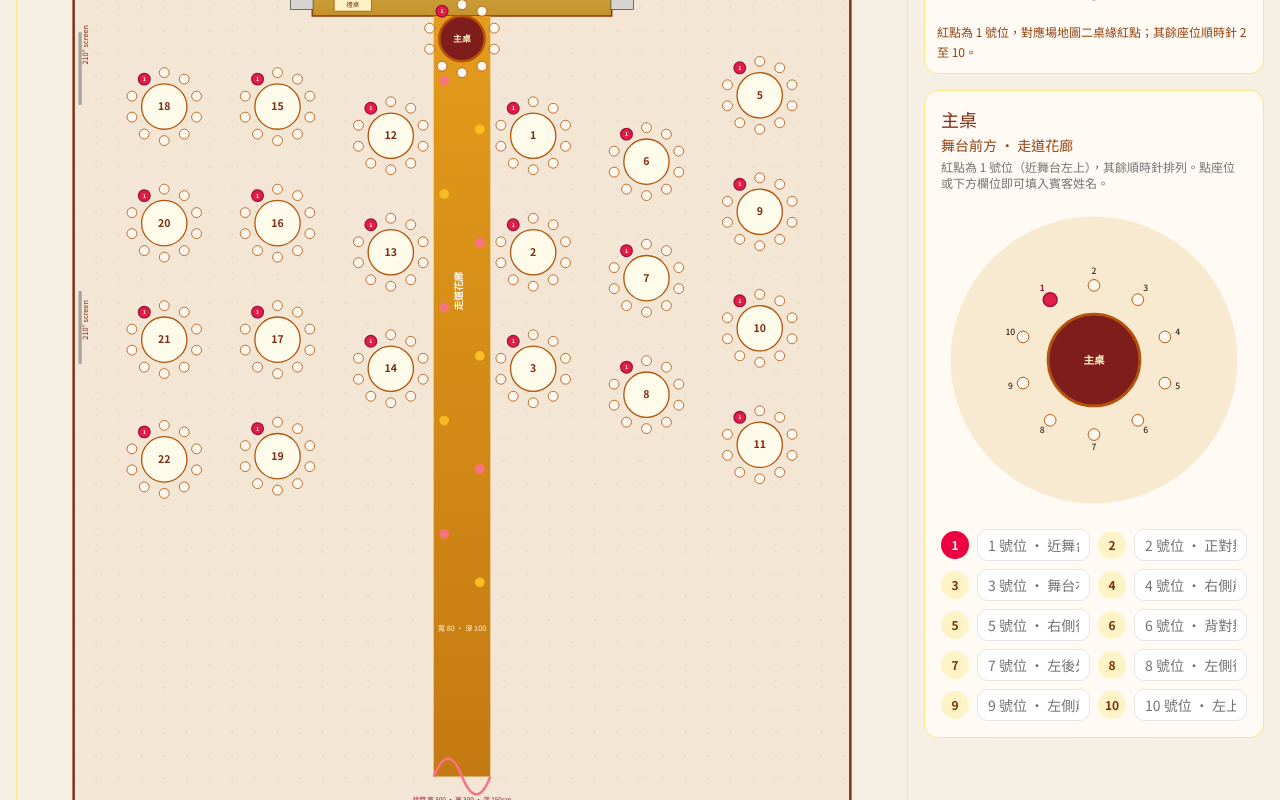
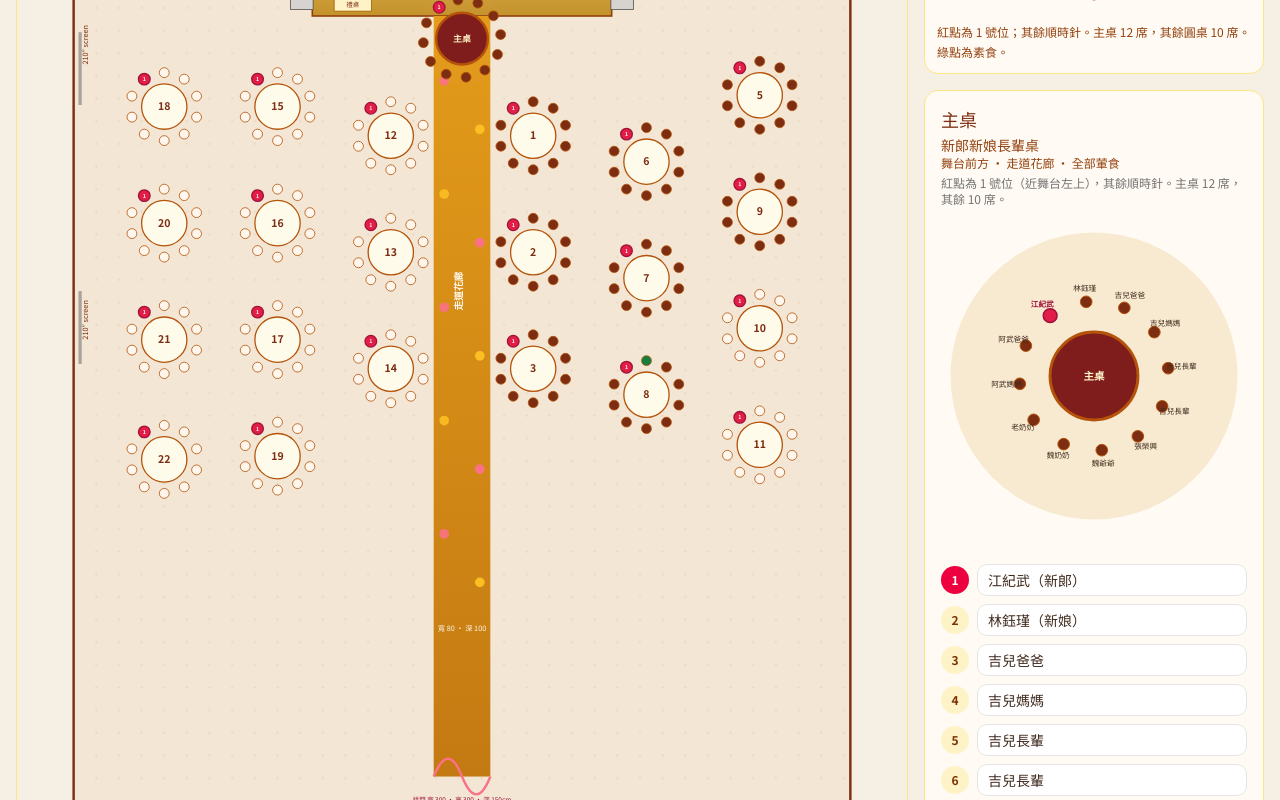
Before and after one commit to g51014/2026-wedding_seating, a Next.js app: page / in a window 1280 px wide. Shown: the part 400-1200 px from the top of the page. Built offline with nearby package versions, Linux system fonts and the light colour scheme.

Commit message:
Fill groom-side seats from the confirmed Word guest list.
Map 主桌 (12 seats) and tables 1-3 and 5-11 onto Grand Ballroom I. Leave tables 12-22 empty. Mark the vegetarian seat and the officiant opposite the couple.

Co-authored-by: william <william@g5studio.group>

```diff
--- a/src/components/floor-plan.tsx
+++ b/src/components/floor-plan.tsx
@@ -6,7 +6,7 @@ import { LAYOUT, TABLES, type TableDef } from "@/data/venue"
 import { RoundTable } from "@/components/round-table"
 import type { GuestMap } from "@/lib/seating"
 
-const HIT_RADIUS = 54
+const HIT_RADIUS = 62
 
 type FloorPlanProps = {
   guests: GuestMap
@@ -81,7 +81,7 @@ export function FloorPlan({ guests, selectedId, matched, onSelect, idPrefix = "l
         1004 江林府喜宴 · The Grand Ballroom I
       </text>
       <text x={LAYOUT.width / 2} y={38} textAnchor="middle" fontSize="9" fill="#92400e">
-        寬 21.63 m　深 24.80 m　圓桌 22 桌（主桌 + 1–3、5–22）每桌 10 席
+        2026/10/4　主桌 12 席　其餘 10 席　男方已排主桌與 1–3、5–11 桌
       </text>
 
       <rect
--- a/src/components/round-table.tsx
+++ b/src/components/round-table.tsx
@@ -2,7 +2,7 @@
 
 import type { MouseEvent, PointerEvent } from "react"
 
-import { SEAT_COUNT, seatPoint, type TableDef } from "@/data/venue"
+import { seatPoint, shortName, type TableDef } from "@/data/venue"
 
 type RoundTableProps = {
   table: TableDef
@@ -30,6 +30,9 @@ export function RoundTable({
   onSeatClick,
 }: RoundTableProps) {
   const isHead = table.id === "head"
+  const seats = table.seats
+  const tableRadius = isHead ? radius + 4 : radius
+  const chairs = isHead ? chairRadius + 6 : chairRadius
 
   function selectTable(event: MouseEvent | PointerEvent) {
     event.stopPropagation()
@@ -46,14 +49,19 @@ export function RoundTable({
       <circle
         cx={table.x}
         cy={table.y}
-        r={chairRadius + 10}
+        r={chairs + 10}
         fill="rgba(255,247,237,0.01)"
       />
-      {Array.from({ length: SEAT_COUNT }, (_, i) => {
+      {Array.from({ length: seats }, (_, i) => {
         const seat = i + 1
-        const p = seatPoint(table.x, table.y, chairRadius, seat)
+        const p = seatPoint(table.x, table.y, chairs, seat, seats)
         const matched = matchedSeats.includes(seat)
         const filled = Boolean(guests[i])
+        const veg = (guests[i] ?? "").includes("素食")
+        const label = showNames ? shortName(guests[i]) || `${seat}` : seat === 1 ? "1" : ""
+        const labelPos = showNames
+          ? seatPoint(table.x, table.y, chairs + 14, seat, seats)
+          : p
         return (
           <g
             key={seat}
@@ -67,33 +75,37 @@ export function RoundTable({
               cx={p.x}
               cy={p.y}
               r={seat === 1 ? 7.2 : 6.1}
-              fill={seat === 1 ? "#e11d48" : matched ? "#d97706" : filled ? "#7c2d12" : "#fff7ed"}
+              fill={
+                seat === 1
+                  ? "#e11d48"
+                  : veg
+                    ? "#15803d"
+                    : matched
+                      ? "#d97706"
+                      : filled
+                        ? "#7c2d12"
+                        : "#fff7ed"
+              }
               stroke={seat === 1 ? "#9f1239" : selected ? "#b45309" : "#b45309"}
               strokeWidth={seat === 1 ? 1.6 : 1}
             />
-            {showNames ? (
+            {label ? (
               <text
-                x={seatPoint(table.x, table.y, chairRadius + 14, seat).x}
-                y={seatPoint(table.x, table.y, chairRadius + 14, seat).y}
+                x={labelPos.x}
+                y={labelPos.y + (showNames ? 0 : 0.6)}
                 textAnchor="middle"
                 dominantBaseline="middle"
-                fontSize={nameSize}
-                fill={seat === 1 ? "#9f1239" : "#3f2a1d"}
+                fontSize={showNames ? nameSize : 6.5}
+                fill={
+                  showNames
+                    ? seat === 1
+                      ? "#9f1239"
+                      : "#3f2a1d"
+                    : "#fff7ed"
+                }
                 fontWeight={seat === 1 ? 700 : 500}
               >
-                {guests[i] || `${seat}`}
-              </text>
-            ) : seat === 1 ? (
-              <text
-                x={p.x}
-                y={p.y + 0.6}
-                textAnchor="middle"
-                dominantBaseline="middle"
-                fontSize={6.5}
-                fill="#fff7ed"
-                fontWeight={700}
-              >
-                1
+                {label}
               </text>
             ) : null}
           </g>
@@ -102,7 +114,7 @@ export function RoundTable({
       <circle
         cx={table.x}
         cy={table.y}
-        r={radius}
+        r={tableRadius}
         fill={isHead ? "#7f1d1d" : selected ? "#fde68a" : "#fffbeb"}
         stroke={selected ? "#b45309" : isHead ? "#fecaca" : "#b45309"}
         strokeWidth={selected ? 3 : 1.6}
--- a/src/components/seat-legend.tsx
+++ b/src/components/seat-legend.tsx
@@ -1,6 +1,6 @@
 "use client"
 
-import { SEAT_COUNT, seatPoint } from "@/data/venue"
+import { DEFAULT_SEAT_COUNT, seatPoint } from "@/data/venue"
 
 export function SeatLegend() {
   const cx = 70
@@ -13,7 +13,7 @@ export function SeatLegend() {
           舞台方向
         </text>
         <polygon points="70,16 64,26 76,26" fill="#b45309" />
-        {Array.from({ length: SEAT_COUNT }, (_, i) => {
+        {Array.from({ length: DEFAULT_SEAT_COUNT }, (_, i) => {
           const seat = i + 1
           const p = seatPoint(cx, cy + 8, 42, seat)
           return (
@@ -46,7 +46,7 @@ export function SeatLegend() {
         </text>
       </svg>
       <p className="text-xs leading-relaxed text-[#92400e]">
-        紅點為 1 號位，對應場地圖二桌緣紅點；其餘座位順時針 2 至 10。
+        紅點為 1 號位；其餘順時針。主桌 12 席，其餘圓桌 10 席。綠點為素食。
       </p>
     </div>
   )
--- a/src/components/table-detail.tsx
+++ b/src/components/table-detail.tsx
@@ -1,7 +1,7 @@
 "use client"
 
 import { Input } from "@/components/ui/input"
-import { SEAT_COUNT, seatPoint, tableById } from "@/data/venue"
+import { tableById } from "@/data/venue"
 import { RoundTable } from "@/components/round-table"
 
 type TableDetailProps = {
@@ -15,6 +15,7 @@ export function TableDetail({ tableId, guests, onChange }: TableDetailProps) {
   if (!table) return null
 
   const preview = { ...table, x: 160, y: 160 }
+  const seats = table.seats
 
   return (
     <div className="space-y-4">
@@ -22,48 +23,52 @@ export function TableDetail({ tableId, guests, onChange }: TableDetailProps) {
         <p className="font-heading text-lg text-[#7c2d12]">
           {table.id === "head" ? "主桌" : `${table.label} 桌`}
         </p>
-        <p className="text-sm text-[#92400e]">{table.zone}</p>
+        <p className="text-sm text-[#92400e]">{table.title}</p>
+        <p className="text-xs text-[#92400e]">
+          {table.zone}
+          {table.diet ? ` · ${table.diet}` : ""}
+        </p>
         <p className="mt-1 text-xs text-muted-foreground">
-          紅點為 1 號位（近舞台左上），其餘順時針排列。點座位或下方欄位即可填入賓客姓名。
+          紅點為 1 號位（近舞台左上），其餘順時針。主桌 12 席，其餘 10 席。
         </p>
       </div>
 
-      <svg viewBox="0 0 320 320" className="mx-auto h-auto w-full max-w-[320px]">
+      <svg viewBox="0 0 320 340" className="mx-auto h-auto w-full max-w-[320px]">
         <circle cx="160" cy="160" r="150" fill="#f8ead0" />
         <RoundTable
           table={preview}
           guests={guests}
-          radius={48}
-          chairRadius={78}
+          radius={table.id === "head" ? 42 : 48}
+          chairRadius={table.id === "head" ? 72 : 78}
           selected
           showNames
-          nameSize={9}
+          nameSize={8}
         />
       </svg>
 
-      <ol className="grid grid-cols-1 gap-2 sm:grid-cols-2">
-        {Array.from({ length: SEAT_COUNT }, (_, i) => {
+      <ol className="grid grid-cols-1 gap-2">
+        {Array.from({ length: seats }, (_, i) => {
           const seat = i + 1
-          const point = seatPoint(0, 0, 1, seat)
-          const clock = clockLabel(seat)
+          const veg = (guests[i] ?? "").includes("素食")
           return (
             <li key={seat} className="flex items-center gap-2">
               <span
                 className={`flex size-7 shrink-0 items-center justify-center rounded-full text-xs font-bold ${
-                  seat === 1 ? "bg-rose-600 text-white" : "bg-amber-100 text-amber-900"
+                  seat === 1
+                    ? "bg-rose-600 text-white"
+                    : veg
+                      ? "bg-green-700 text-white"
+                      : "bg-amber-100 text-amber-900"
                 }`}
               >
                 {seat}
               </span>
               <Input
-                value={guests[i]}
-                placeholder={`${seat} 號位 · ${clock}`}
+                value={guests[i] ?? ""}
+                placeholder={`${seat} 號位`}
                 onChange={(e) => onChange(seat, e.target.value)}
                 className="h-8 bg-white"
               />
-              <span className="sr-only">
-                方位 {point.x.toFixed(2)}, {point.y.toFixed(2)}
-              </span>
             </li>
           )
         })}
@@ -71,19 +76,3 @@ export function TableDetail({ tableId, guests, onChange }: TableDetailProps) {
     </div>
   )
 }
-
-function clockLabel(seat: number) {
-  const labels = [
-    "近舞台左上",
-    "正對舞台",
-    "舞台右上",
-    "右側前方",
-    "右側後方",
-    "背對舞台",
-    "左後外側",
-    "左側後方",
-    "左側前方",
-    "左上內側",
-  ]
-  return labels[seat - 1]
-}
--- /dev/null
+++ b/src/data/guests.ts
@@ -0,0 +1,130 @@
+import { emptyGuests } from "@/data/venue"
+
+/** 男方確認版桌次（V2／1150828）。第 10、11 桌名單尚未填入。 */
+export const WORD_GUESTS: Record<string, string[]> = {
+  head: [
+    "江紀武（新郎）",
+    "林鈺瑾（新娘）",
+    "吉兒爸爸",
+    "吉兒媽媽",
+    "吉兒長輩",
+    "吉兒長輩",
+    "張榮興（警政署長／證婚人主位，坐新郎新娘正對面）",
+    "魏爺爺（乾爸）",
+    "魏奶奶（乾媽）",
+    "老奶奶",
+    "阿武媽媽",
+    "阿武爸爸",
+  ],
+  "1": [
+    "魏靜瑄（乾姑姑）",
+    "魏銘龍（乾弟弟）",
+    "陳德樹（夫妻）",
+    "陳德樹",
+    "彭兼昌",
+    "張文興",
+    "伊金泉",
+    "翁李源",
+    "林弘曜（夫妻）",
+    "許嘉樺",
+  ],
+  "2": [
+    "江銘君（大姑姑）",
+    "黃洲祥（小姑爹）",
+    "阮阿綢（親家）",
+    "雅媛大妹",
+    "張雅媛",
+    "江紀威",
+    "江述禾（孫子）",
+    "林娓華（警政署督察室辦事員退休）",
+    "簡達人（基隆警局資訊科長退休）",
+    "李添益（行政院參議退休）",
+  ],
+  "3": [
+    "楊秋姍（家人4人）",
+    "楊秋姍",
+    "楊秋姍",
+    "楊秋姍",
+    "阿鑾（夫妻）",
+    "阿鑾",
+    "李秀鳳（夫妻）",
+    "李秀鳳",
+    "如慧（夫妻）",
+    "如慧",
+  ],
+  "5": [
+    "楊秋玲（家人7位）",
+    "楊秋玲",
+    "楊秋玲",
+    "楊秋玲",
+    "楊秋玲",
+    "楊秋玲",
+    "楊秋玲",
+    "楊秋琪（夫妻）",
+    "楊秋琪",
+    "楊秋瑛（大姐1位）",
+  ],
+  "6": [
+    "楊秋瑛（家人4位）",
+    "楊秋瑛",
+    "楊秋瑛",
+    "楊秋瑛",
+    "楊秋珍（家人6位）",
+    "楊秋珍",
+    "楊秋珍",
+    "楊秋珍",
+    "楊秋珍",
+    "楊秋珍",
+  ],
+  "7": [
+    "張國雄（保一總隊長）",
+    "劉傳璽（師大教授）",
+    "林國平（前國民黨金門主委）",
+    "黃維堅（金門消防局科長）夫妻",
+    "黃維堅",
+    "林存讓（新北市警局警友會）",
+    "李晃旭（夫妻）",
+    "李晃旭",
+    "張榮貴（Ai3智能公司董事長）夫妻",
+    "張榮貴",
+  ],
+  "8": [
+    "廖恆裕（桃園市警察局長）",
+    "張厚齊（警政署專門委員）·素食",
+    "潘志成（警政署督察）",
+    "李天文（扶輪社社長）",
+    "林茂松（調查局科長退休）",
+    "王英郁（高雄同學退休）",
+    "揚威孫（天威保全董事長）",
+    "曾啟彥（高雄市警局督察）",
+    "蔡上機（命理大師）",
+    "李承龍（警專教授）",
+  ],
+  "9": [
+    "楊鄉懿（情報局處長）夫妻",
+    "楊鄉懿",
+    "楊進豐（情報局副處長）",
+    "李皇德（利優生醫總經理）",
+    "張永辛（利優生醫）",
+    "林天福（桃園金門同鄉會長）夫妻",
+    "林天福",
+    "江志成（智順科技董事長）夫妻",
+    "江志成",
+    "呂俊翰（金門縣警局金城分局）",
+  ],
+  "10": ["", "", "", "", "", "", "", "", "", ""],
+  "11": ["", "", "", "", "", "", "", "", "", ""],
+}
+
+export function defaultGuests() {
+  const guests = emptyGuests()
+  for (const [id, names] of Object.entries(WORD_GUESTS)) {
+    if (!guests[id]) continue
+    guests[id] = guests[id].map((_, i) => names[i] ?? "")
+  }
+  return guests
+}
+
+export function isVegetarian(name: string) {
+  return name.includes("素食")
+}
--- a/src/data/venue.ts
+++ b/src/data/venue.ts
@@ -1,10 +1,8 @@
-export const SEAT_COUNT = 10
+export const DEFAULT_SEAT_COUNT = 10
 
 /**
- * 1 號位：依場地圖二（Grand Ballroom II）紅點，
- * 位於每桌靠近舞台的左上椅（約 10:48 方向）。
- * 之後順時針 2–10。
- * 角度以 3 點鐘為 0°、順時針為正（螢幕座標 y 向下）。
+ * 1 號位：依場地圖二紅點，近舞台左上（約 10:48）。
+ * 之後順時針編號。
  */
 export const SEAT1_DEG = -126
 
@@ -13,6 +11,9 @@ export type TableSide = "center" | "stage-left" | "stage-right"
 export type TableDef = {
   id: string
   label: string
+  title: string
+  seats: number
+  diet: string
   x: number
   y: number
   side: TableSide
@@ -28,30 +29,38 @@ export const LAYOUT = {
 }
 
 export const TABLES: TableDef[] = [
-  { id: "head", label: "主桌", x: 550, y: 248, side: "center", zone: "舞台前方 · 走道花廊" },
-
-  { id: "1", label: "1", x: 638, y: 368, side: "stage-right", zone: "面向舞台右側 · 走道旁" },
-  { id: "2", label: "2", x: 638, y: 512, side: "stage-right", zone: "面向舞台右側 · 走道旁" },
-  { id: "3", label: "3", x: 638, y: 656, side: "stage-right", zone: "面向舞台右側 · 走道旁" },
-  { id: "6", label: "6", x: 778, y: 400, side: "stage-right", zone: "面向舞台右側 · 中排" },
-  { id: "7", label: "7", x: 778, y: 544, side: "stage-right", zone: "面向舞台右側 · 中排" },
-  { id: "8", label: "8", x: 778, y: 688, side: "stage-right", zone: "面向舞台右側 · 中排" },
-  { id: "5", label: "5", x: 918, y: 318, side: "stage-right", zone: "面向舞台右側 · 靠牆" },
-  { id: "9", label: "9", x: 918, y: 462, side: "stage-right", zone: "面向舞台右側 · 靠牆" },
-  { id: "10", label: "10", x: 918, y: 606, side: "stage-right", zone: "面向舞台右側 · 靠牆" },
-  { id: "11", label: "11", x: 918, y: 750, side: "stage-right", zone: "面向舞台右側 · 靠牆" },
-
-  { id: "12", label: "12", x: 462, y: 368, side: "stage-left", zone: "面向舞台左側 · 走道旁" },
-  { id: "13", label: "13", x: 462, y: 512, side: "stage-left", zone: "面向舞台左側 · 走道旁" },
-  { id: "14", label: "14", x: 462, y: 656, side: "stage-left", zone: "面向舞台左側 · 走道旁" },
-  { id: "15", label: "15", x: 322, y: 332, side: "stage-left", zone: "面向舞台左側 · 中排" },
-  { id: "16", label: "16", x: 322, y: 476, side: "stage-left", zone: "面向舞台左側 · 中排" },
-  { id: "17", label: "17", x: 322, y: 620, side: "stage-left", zone: "面向舞台左側 · 中排" },
-  { id: "19", label: "19", x: 322, y: 764, side: "stage-left", zone: "面向舞台左側 · 中排" },
-  { id: "18", label: "18", x: 182, y: 332, side: "stage-left", zone: "面向舞台左側 · 靠牆" },
-  { id: "20", label: "20", x: 182, y: 476, side: "stage-left", zone: "面向舞台左側 · 靠牆" },
-  { id: "21", label: "21", x: 182, y: 620, side: "stage-left", zone: "面向舞台左側 · 靠牆" },
-  { id: "22", label: "22", x: 182, y: 768, side: "stage-left", zone: "面向舞台左側 · 靠牆" },
+  {
+    id: "head",
+    label: "主桌",
+    title: "新郎新娘長輩桌",
+    seats: 12,
+    diet: "全部葷食",
+    x: 550,
+    y: 248,
+    side: "center",
+    zone: "舞台前方 · 走道花廊",
+  },
+  { id: "1", label: "1", title: "金門魏爺爺親友桌", seats: 10, diet: "全部葷食", x: 638, y: 368, side: "stage-right", zone: "面向舞台右側 · 走道旁" },
+  { id: "2", label: "2", title: "江家長輩親友桌", seats: 10, diet: "全部葷食", x: 638, y: 512, side: "stage-right", zone: "面向舞台右側 · 走道旁" },
+  { id: "3", label: "3", title: "楊家長輩親友桌", seats: 10, diet: "全部葷食", x: 638, y: 656, side: "stage-right", zone: "面向舞台右側 · 走道旁" },
+  { id: "6", label: "6", title: "楊家長輩親友桌", seats: 10, diet: "全部葷食", x: 778, y: 400, side: "stage-right", zone: "面向舞台右側 · 中排" },
+  { id: "7", label: "7", title: "江爸爸好友桌", seats: 10, diet: "全部葷食", x: 778, y: 544, side: "stage-right", zone: "面向舞台右側 · 中排" },
+  { id: "8", label: "8", title: "江爸爸好友桌", seats: 10, diet: "1 人素食", x: 778, y: 688, side: "stage-right", zone: "面向舞台右側 · 中排" },
+  { id: "5", label: "5", title: "楊家長輩親友桌", seats: 10, diet: "全部葷食", x: 918, y: 318, side: "stage-right", zone: "面向舞台右側 · 靠牆" },
+  { id: "9", label: "9", title: "江爸爸好友桌", seats: 10, diet: "全部葷食", x: 918, y: 462, side: "stage-right", zone: "面向舞台右側 · 靠牆" },
+  { id: "10", label: "10", title: "新郎江紀武好友桌", seats: 10, diet: "全部葷食", x: 918, y: 606, side: "stage-right", zone: "面向舞台右側 · 靠牆" },
+  { id: "11", label: "11", title: "新郎江紀武好友桌", seats: 10, diet: "全部葷食", x: 918, y: 750, side: "stage-right", zone: "面向舞台右側 · 靠牆" },
+  { id: "12", label: "12", title: "未排（場地桌）", seats: 10, diet: "", x: 462, y: 368, side: "stage-left", zone: "面向舞台左側 · 走道旁" },
+  { id: "13", label: "13", title: "未排（場地桌）", seats: 10, diet: "", x: 462, y: 512, side: "stage-left", zone: "面向舞台左側 · 走道旁" },
+  { id: "14", label: "14", title: "未排（場地桌）", seats: 10, diet: "", x: 462, y: 656, side: "stage-left", zone: "面向舞台左側 · 走道旁" },
+  { id: "15", label: "15", title: "未排（場地桌）", seats: 10, diet: "", x: 322, y: 332, side: "stage-left", zone: "面向舞台左側 · 中排" },
+  { id: "16", label: "16", title: "未排（場地桌）", seats: 10, diet: "", x: 322, y: 476, side: "stage-left", zone: "面向舞台左側 · 中排" },
+  { id: "17", label: "17", title: "未排（場地桌）", seats: 10, diet: "", x: 322, y: 620, side: "stage-left", zone: "面向舞台左側 · 中排" },
+  { id: "19", label: "19", title: "未排（場地桌）", seats: 10, diet: "", x: 322, y: 764, side: "stage-left", zone: "面向舞台左側 · 中排" },
+  { id: "18", label: "18", title: "未排（場地桌）", seats: 10, diet: "", x: 182, y: 332, side: "stage-left", zone: "面向舞台左側 · 靠牆" },
+  { id: "20", label: "20", title: "未排（場地桌）", seats: 10, diet: "", x: 182, y: 476, side: "stage-left", zone: "面向舞台左側 · 靠牆" },
+  { id: "21", label: "21", title: "未排（場地桌）", seats: 10, diet: "", x: 182, y: 620, side: "stage-left", zone: "面向舞台左側 · 靠牆" },
+  { id: "22", label: "22", title: "未排（場地桌）", seats: 10, diet: "", x: 182, y: 768, side: "stage-left", zone: "面向舞台左側 · 靠牆" },
 ]
 
 export const TABLE_ORDER = [
@@ -79,12 +88,30 @@ export const TABLE_ORDER = [
   "22",
 ] as const
 
-export function seatAngleDeg(seat: number) {
-  return SEAT1_DEG + (seat - 1) * (360 / SEAT_COUNT)
+export function tableById(id: string) {
+  return TABLES.find((table) => table.id === id)
 }
 
-export function seatPoint(cx: number, cy: number, radius: number, seat: number) {
-  const rad = (seatAngleDeg(seat) * Math.PI) / 180
+export function seatCount(table: TableDef) {
+  return table.seats
+}
+
+export function totalSeats() {
+  return TABLES.reduce((sum, table) => sum + table.seats, 0)
+}
+
+export function seatAngleDeg(seat: number, seats = DEFAULT_SEAT_COUNT) {
+  return SEAT1_DEG + (seat - 1) * (360 / seats)
+}
+
+export function seatPoint(
+  cx: number,
+  cy: number,
+  radius: number,
+  seat: number,
+  seats = DEFAULT_SEAT_COUNT
+) {
+  const rad = (seatAngleDeg(seat, seats) * Math.PI) / 180
   return {
     x: cx + radius * Math.cos(rad),
     y: cy + radius * Math.sin(rad),
@@ -93,10 +120,12 @@ export function seatPoint(cx: number, cy: number, radius: number, seat: number)
 
 export function emptyGuests(): Record<string, string[]> {
   return Object.fromEntries(
-    TABLES.map((table) => [table.id, Array.from({ length: SEAT_COUNT }, () => "")])
+    TABLES.map((table) => [table.id, Array.from({ length: table.seats }, () => "")])
   )
 }
 
-export function tableById(id: string) {
-  return TABLES.find((table) => table.id === id)
+export function shortName(name: string) {
+  if (!name) return ""
+  const trimmed = name.replace(/（/g, "(").split("(")[0].trim()
+  return trimmed.slice(0, 5)
 }
--- a/src/lib/seating.ts
+++ b/src/lib/seating.ts
@@ -2,11 +2,12 @@
 
 import { useCallback, useSyncExternalStore } from "react"
 
-import { emptyGuests, SEAT_COUNT, TABLE_ORDER, TABLES } from "@/data/venue"
+import { defaultGuests } from "@/data/guests"
+import { emptyGuests, TABLE_ORDER, tableById, TABLES } from "@/data/venue"
 
-const STORAGE_KEY = "awu-wedding-seating-v1"
+const STORAGE_KEY = "awu-wedding-seating-v2"
 const listeners = new Set<() => void>()
-const emptySnapshot = emptyGuests()
+const defaultSnapshot = defaultGuests()
 let memory: GuestMap | null = null
 
 export type GuestMap = Record<string, string[]>
@@ -18,7 +19,7 @@ export function normalizeGuests(raw: unknown): GuestMap {
   for (const table of TABLES) {
     const value = incoming[table.id]
     if (Array.isArray(value)) {
-      base[table.id] = Array.from({ length: SEAT_COUNT }, (_, i) =>
+      base[table.id] = Array.from({ length: table.seats }, (_, i) =>
         String(value[i] ?? "").trim()
       )
     }
@@ -27,12 +28,12 @@ export function normalizeGuests(raw: unknown): GuestMap {
 }
 
 function readStorage(): GuestMap {
-  if (typeof window === "undefined") return emptySnapshot
+  if (typeof window === "undefined") return defaultSnapshot
   try {
     const saved = window.localStorage.getItem(STORAGE_KEY)
-    return saved ? normalizeGuests(JSON.parse(saved)) : emptyGuests()
+    return saved ? normalizeGuests(JSON.parse(saved)) : defaultGuests()
   } catch {
-    return emptyGuests()
+    return defaultGuests()
   }
 }
 
@@ -59,7 +60,7 @@ function subscribe(listener: () => void) {
 }
 
 export function useGuests() {
-  const guests = useSyncExternalStore(subscribe, loadGuests, () => emptySnapshot)
+  const guests = useSyncExternalStore(subscribe, loadGuests, () => defaultSnapshot)
   const setGuests = useCallback((updater: GuestMap | ((prev: GuestMap) => GuestMap)) => {
     const current = loadGuests()
     const next = typeof updater === "function" ? updater(current) : updater
@@ -126,10 +127,12 @@ function parsePlainList(text: string): GuestMap | null {
       continue
     }
     if (!current) continue
+    const table = tableById(current)
+    const seats = table?.seats ?? guests[current].length
     const seatMatch = line.match(/^(\d+)\s*[號号位.\-、:：]?\s*(.*)$/)
     if (seatMatch) {
       const seat = Number(seatMatch[1])
-      if (seat >= 1 && seat <= SEAT_COUNT) {
+      if (seat >= 1 && seat <= seats) {
         guests[current][seat - 1] = seatMatch[2].trim()
         assigned += 1
       }
```
Also changed, not shown: src/components/roster-list.tsx (+15 -3 lines), src/components/wedding-app.tsx (+6 -6 lines), 1 other file (tests, documents, lock files or other folders).
